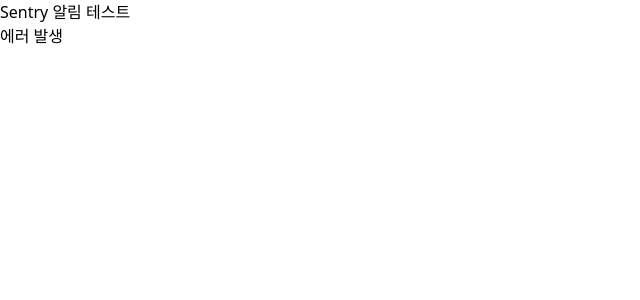
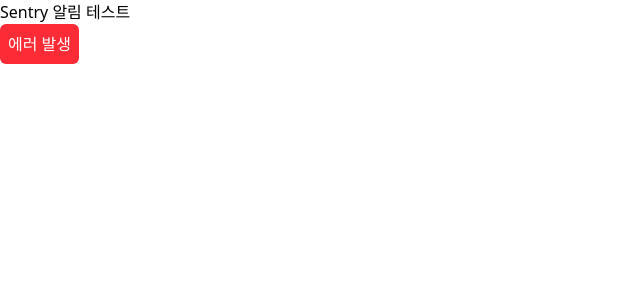
Before and after one commit to DevelopSoo/fesi13-simulation, a Next.js app: page / in a window 1280 px wide. Shown: the top 300 px of the page, without its empty margins (0-640 px from the left). Built offline with nearby package versions, Linux system fonts and the light colour scheme.

Commit message:
테스트 수정

```diff
--- a/src/app/page.tsx
+++ b/src/app/page.tsx
@@ -9,8 +9,9 @@
     <div>
       <h1>Sentry 알림 테스트</h1>
       <button
+        className="rounded-md bg-red-500 p-2 text-white"
         onClick={() => {
-          Sentry.captureException(new RangeError('Range Error'));
+          Sentry.captureException(new EvalError('Eval Error'));
         }}
       >
         에러 발생
```
